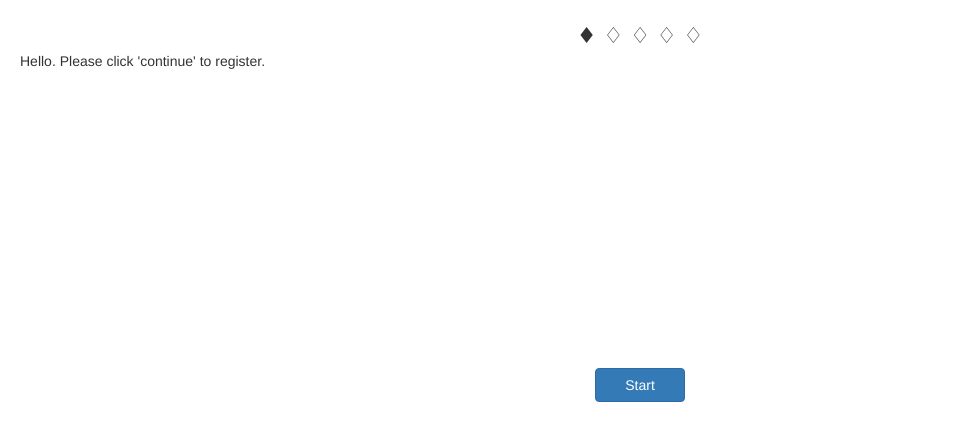
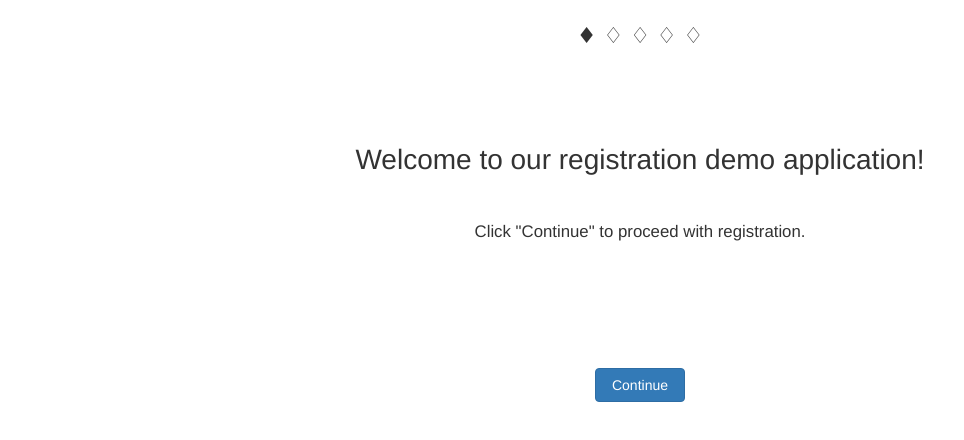
Before and after one commit to chrisBas/angular-registration, a website: page app/index.html in a window 1280 px wide. Shown: the whole page, without its empty margins (0-964 px from the left). Drawn offline with nearby package versions, Linux system fonts and the light colour scheme; some packages are replaced by stand-ins of ours.

Commit message:
update UI for general appeal

```diff
--- a/app/app.css
+++ b/app/app.css
@@ -6,6 +6,7 @@ body {
 }
 .page-frame {
   height: 100%;
+  padding-top: 80px;
 }
 .page-frame-inner {
   height: calc(100% - 70px);
@@ -20,4 +21,13 @@ body {
 }
 .error {
   color: red;
+  margin: 12px;
 }
+.title {
+  font-size: 2em;
+  margin: 40px;
+}
+.description {
+  font-size: 1.2em;
+  margin: 40px;
+}
--- a/app/confirmation/confirmation.component.js
+++ b/app/confirmation/confirmation.component.js
@@ -6,7 +6,10 @@ angular.module('confirmation')
                 var self = this;
                 self.username = RegistrationService.username
                 self.password = RegistrationService.password
-                self.confirmPassword = RegistrationService.confirmPassword
+
+                self.submit = function() {
+                    alert('Form Completed')
+                }
 
             }
         ]
--- a/app/core/standard-page/standard-page.directive.js
+++ b/app/core/standard-page/standard-page.directive.js
@@ -28,7 +28,9 @@ angular.module('core.standard-page')
                 templateUrl: 'core/standard-page/standard-page.template.html',
                 scope: {
                     'onNext': '=',
-                    'onPrev': '='
+                    'onPrev': '=',
+                    'onSubmit': '=',
+                    'title': '='
                 },
                 compile: function(element, attr) {
                     return {
--- a/app/core/standard-page/standard-page.template.html
+++ b/app/core/standard-page/standard-page.template.html
@@ -1,13 +1,14 @@
 <eyebrow />
 <div class="page-container">
     <div class="page-frame">
-        <div class="page-frame-inner">
-            <div ng-transclude></div>
+        <div class="page-frame-inner col-md-12 text-center">
+            <div class="title">{{title}}</div>
+            <div ng-transclude class="description"></div>
         </div>
         <div class="stepper-container col-md-12 text-center">
             <button class="btn btn-success" ng-click="prevPage(onPrev)" ng-if="hasPrev">Previous</button>
-            <button class="btn btn-primary" ng-click="nextPage(onNext)" ng-if="hasNext">{{hasPrev ? "Next" : "Start"}}</button>
-            <button class="btn btn-primary" ng-if="!hasNext">Submit</button>
+            <button class="btn btn-primary" ng-click="nextPage(onNext)" ng-if="hasNext">{{hasPrev ? "Next" : "Continue"}}</button>
+            <button class="btn btn-primary" ng-if="!hasNext && onSubmit" ng-click="onSubmit()">Submit</button>
         </div>
     </div>
 </div>
--- a/app/landing/landing.template.html
+++ b/app/landing/landing.template.html
@@ -1,3 +1,3 @@
-<standard-page>
-    Hello.  Please click 'continue' to register.
+<standard-page title="'Welcome to our registration demo application!'">
+    Click "Continue" to proceed with registration.
 </standard-page>
```
Also changed, not shown: app/confirm-password/confirm-password.template.html (+1 -1 lines), app/confirmation/confirmation.template.html (+1 -6 lines), app/password/password.template.html (+1 -1 lines), app/username/username.template.html (+1 -1 lines).
